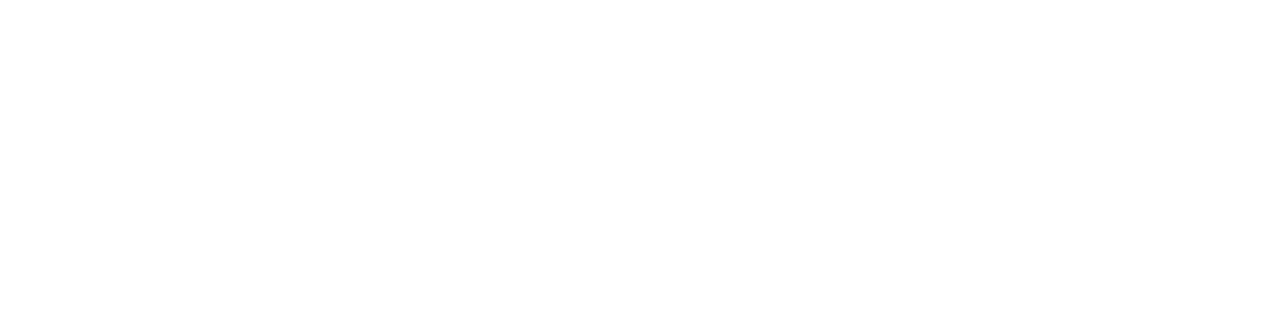
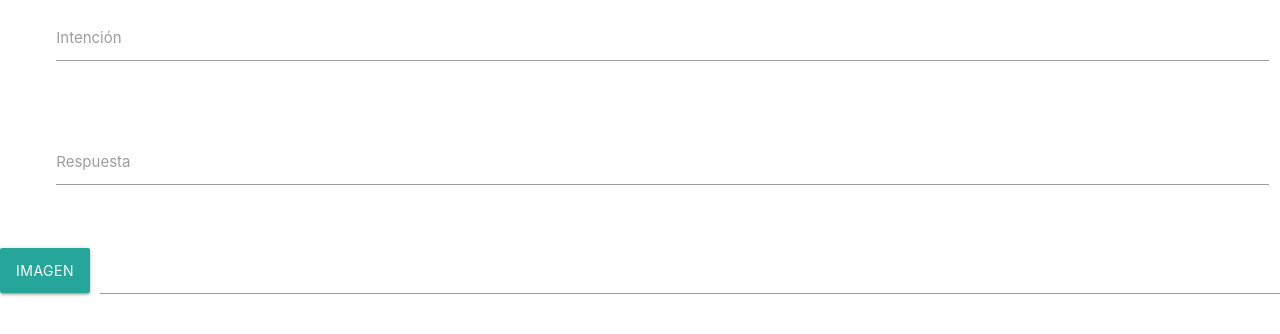
Before and after one commit to proyectopop/alberto_chatbot_admin, a website: page index.html in a window 1280 px wide. Drawn offline with nearby package versions, Linux system fonts and the light colour scheme.

Commit message:
inputs agregados

```diff
--- a/index.html
+++ b/index.html
@@ -4,7 +4,56 @@
     <meta charset="UTF-8" />
     <meta name="viewport" content="width=device-width, initial-scale=1.0" />
     <meta http-equiv="X-UA-Compatible" content="ie=edge" />
+    <!-- Compiled and minified CSS -->
+    <link
+      rel="stylesheet"
+      href="https://cdnjs.cloudflare.com/ajax/libs/materialize/1.0.0/css/materialize.min.css"
+    />
+
+    <!-- Compiled and minified JavaScript -->
+    <script src="https://cdnjs.cloudflare.com/ajax/libs/materialize/1.0.0/js/materialize.min.js"></script>
+
     <title>Alberto Chatbot Admin</title>
   </head>
-  <body></body>
+  <body>
+    <div class="row">
+      <div class="col s12">
+        <div class="row">
+          <div class="input-field col s12">
+            <i class="material-icons prefix"></i>
+            <input type="text" id="autocomplete-input" class="autocomplete" />
+            <label for="autocomplete-input">Intención</label>
+          </div>
+        </div>
+      </div>
+    </div>
+    <div class="row">
+      <div class="col s12">
+        <div class="row">
+          <div class="input-field col s12">
+            <i class="material-icons prefix"></i>
+            <input type="text" id="autocomplete-input2" class="autocomplete" />
+            <label for="autocomplete-input">Respuesta</label>
+          </div>
+        </div>
+      </div>
+    </div>
+    <form action="#">
+      <div class="file-field input-field">
+        <div class="btn">
+          <span>Imagen</span>
+          <input type="file" />
+        </div>
+        <div class="file-path-wrapper">
+          <input class="file-path validate" type="text" />
+        </div>
+      </div>
+    </form>
+  </body>
+  <script>
+    document.addEventListener("DOMContentLoaded", function() {
+      var elems = document.querySelectorAll(".autocomplete");
+      var instances = M.Autocomplete.init(elems, options);
+    });
+  </script>
 </html>
```
Also changed, not shown: 1 other file.
